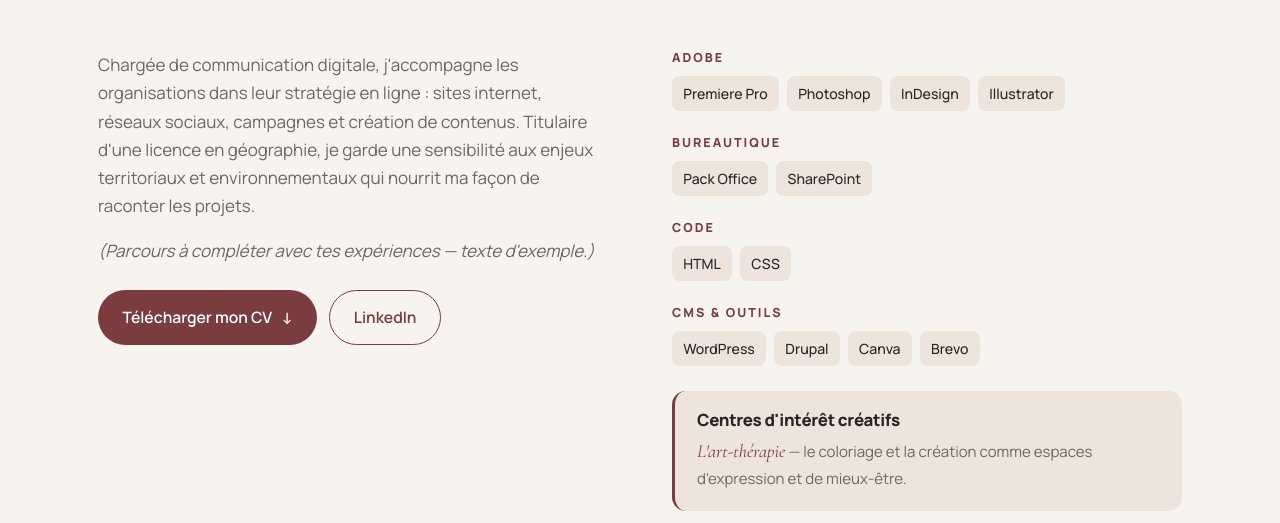
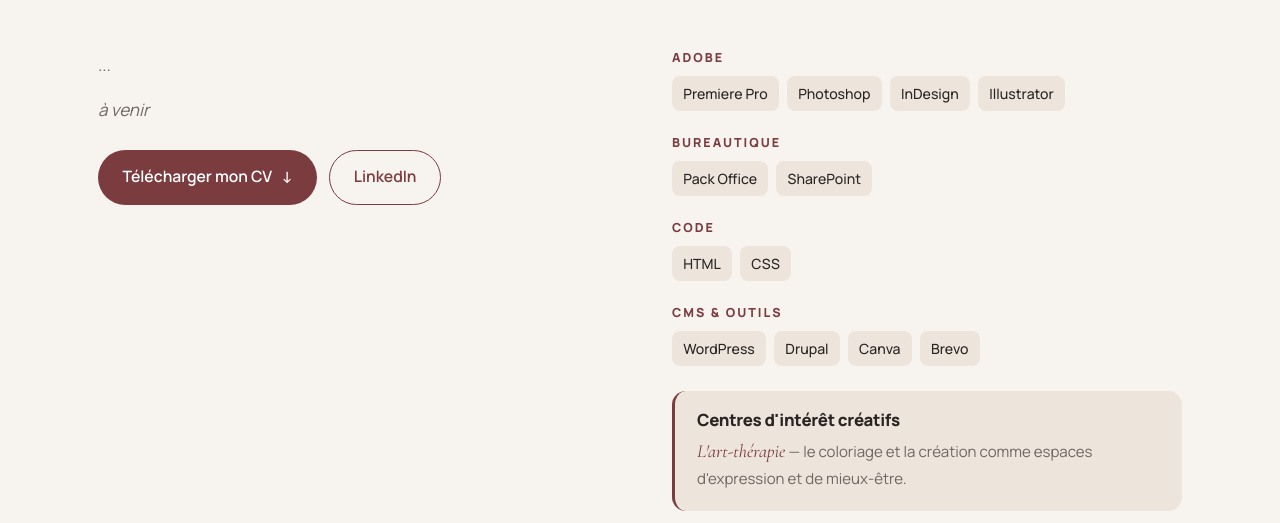
Before and after one commit to maurinerl/portfolio, a plain HTML site: page apropos.html in a window 1280 px wide. Shown: the part 277-800 px from the top of the page. Drawn offline with nearby package versions, Linux system fonts and the light colour scheme.

Commit message:
Update apropos.html

```diff
--- a/apropos.html
+++ b/apropos.html
@@ -39,8 +39,8 @@
 <section class="section" style="padding-top:clamp(24px,4vw,40px)">
   <div class="wrap about about-grid">
     <div class="bio reveal">
-      <p>Chargée de communication digitale, j'accompagne les organisations dans leur stratégie en ligne : sites internet, réseaux sociaux, campagnes et création de contenus. Titulaire d'une licence en géographie, je garde une sensibilité aux enjeux territoriaux et environnementaux qui nourrit ma façon de raconter les projets.</p>
-      <p><em>(Parcours à compléter avec tes expériences — texte d'exemple.)</em></p>
+      <p>...</p>
+      <p><em>à venir</em></p>
       <div class="about-cta">
         <a href="cv-maurine-roulleau.pdf" class="btn" download>Télécharger mon CV <span class="arrow">↓</span></a>
         <a href="https://www.linkedin.com/" target="_blank" rel="noopener" class="btn btn--ghost">LinkedIn</a>
```
